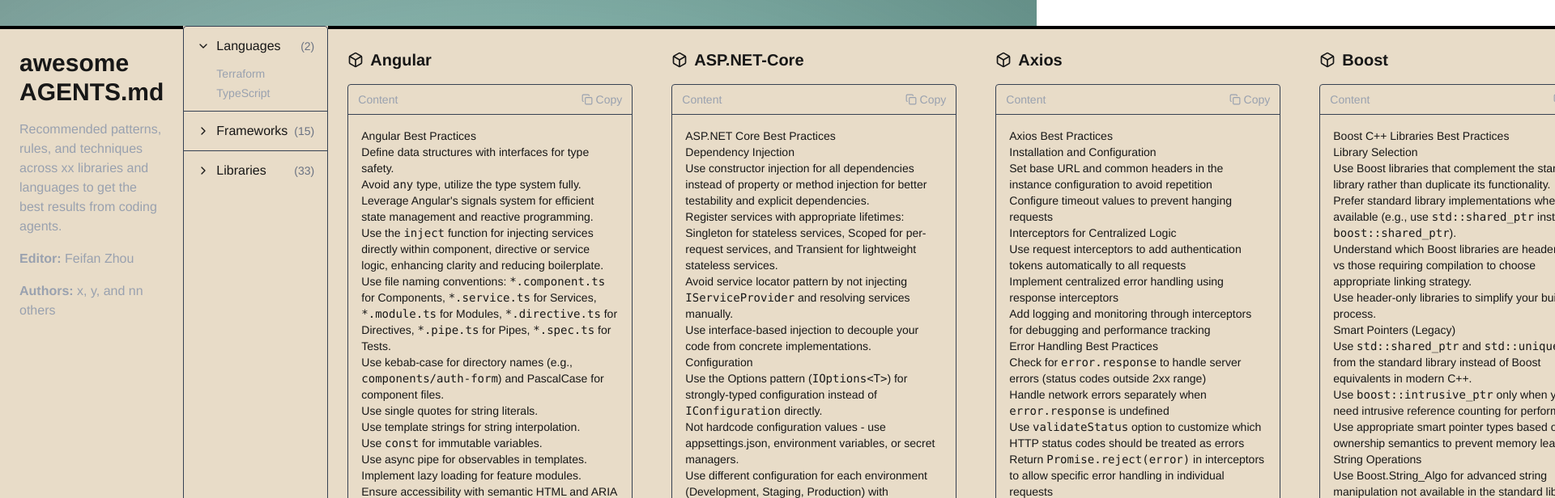
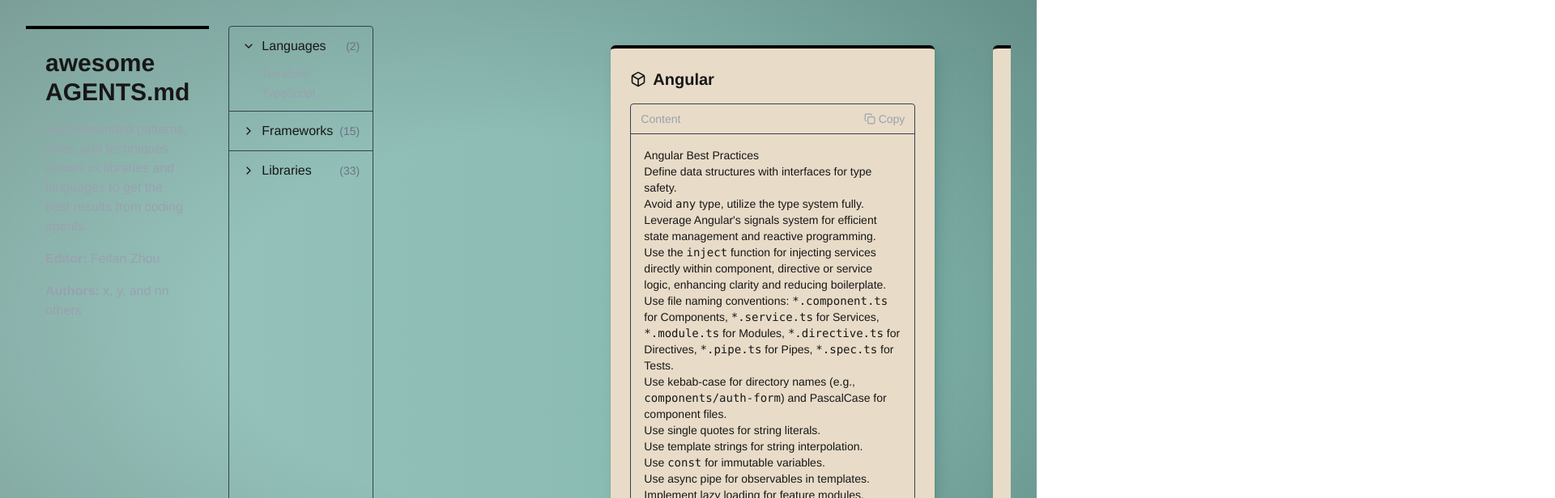
Before and after one commit to tanagram/awesomeagents.md, a Next.js app: page / in a window 1280 px wide. Shown: the top 616 px of the page at 81% size, 1920 px wide, since content can reach past the window. Built offline with nearby package versions, Linux system fonts and the light colour scheme.

Commit message:
Implement card scroll

```diff
--- a/src/app/globals.css
+++ b/src/app/globals.css
@@ -3,12 +3,17 @@
 :root {
   --background: #ffffff;
   --foreground: #171717;
+  --content-card-shadow-color: 170deg 22% 42%;
 }
 
 @theme inline {
   --color-background: var(--background);
   --color-foreground: var(--foreground);
   --font-sans: "Helvetica Neue", Helvetica, Arial, sans-serif;
+  --shadow-elevation-medium: 0.4px 0.6px 1px hsl(var(--content-card-shadow-color) / 0.1),
+    1.6px 2.3px 3.8px -0.3px hsl(var(--content-card-shadow-color) / 0.17),
+    3.4px 4.9px 8.1px -0.7px hsl(var(--content-card-shadow-color) / 0.25),
+    7.2px 10.5px 17.2px -1px hsl(var(--content-card-shadow-color) / 0.32);
 }
 
 @media (prefers-color-scheme: dark) {
--- a/src/app/page.tsx
+++ b/src/app/page.tsx
@@ -1,5 +1,6 @@
 import Markdown from "react-markdown";
 import { ContentCard } from "@/components/ContentCard";
+import { ScrollCard } from "@/components/ScrollCard";
 import { TitleCard } from "@/components/TitleCard";
 import { TableOfContents } from "@/components/TableOfContents";
 import { getTableOfContentsData } from "@/lib/getTableOfContentsData";
@@ -13,18 +14,21 @@
     <>
       <div className="pointer-events-none fixed inset-0 bg-linear-to-r from-[#9ac5be] via-[#8dbdb5] to-[#7eb3aa]"></div>
       <div className="pointer-events-none fixed inset-0 bg-[radial-gradient(ellipse_at_center,transparent_0%,transparent_40%,rgba(0,0,0,0.2)_100%)]"></div>
-      <div className="relative grid min-h-screen w-fit justify-items-center">
-        <div className="flex h-screen w-full flex-col gap-6 p-8 pl-0 md:flex-row md:gap-0">
-          <div className="flex h-full w-full flex-col gap-6 bg-[#e8dcc8] md:flex-row md:gap-0 md:overflow-x-auto">
+      <div className="relative grid min-h-screen w-full justify-items-center overflow-hidden">
+        <div className="flex h-screen w-full flex-col gap-6 p-8 md:flex-row md:gap-0 md:overflow-hidden">
+          <div className="flex h-full w-full flex-col gap-6 overflow-x-scroll md:flex-row">
             <TitleCard />
+            <ScrollCard>
               <TableOfContents data={tocData} />
+            </ScrollCard>
             {contentEntries.map((entry, index) => (
+              <ScrollCard key={`${entry.category}-${entry.name}`}>
                 <ContentCard
-                key={`${entry.category}-${entry.name}`}
                   title={entry.name}
                   content={<Markdown>{entry.content}</Markdown>}
                   pageNumber={index + 1}
                 />
+              </ScrollCard>
             ))}
           </div>
         </div>
--- a/src/components/ContentCard.tsx
+++ b/src/components/ContentCard.tsx
@@ -48,8 +48,10 @@
     }
   };
 
+  // py-6 around everything enables each card's shadow to be visible
   return (
-    <div className="flex h-full flex-col gap-4 border-t-4 border-solid border-t-black p-6 md:w-[400px] md:shrink-0 dark:border-t-white">
+    <div className="py-6">
+      <div className="shadow-elevation-medium flex h-full flex-col gap-4 rounded-md border-t-4 border-solid border-t-black bg-[#e8dcc8] p-6 md:w-[400px] md:shrink-0 dark:border-t-white">
         <div className="flex min-h-0 flex-1 flex-col gap-4">
           <div className="flex shrink-0 flex-col gap-2">
             <div className="flex items-center gap-2">
@@ -92,11 +94,12 @@
               {content}
             </div>
           </div>
-      </div>
 
           <div className="shrink-0 text-right text-sm text-gray-500">
             {pageNumber}
           </div>
         </div>
+      </div>
+    </div>
   );
 }
--- /dev/null
+++ b/src/components/ScrollCard.tsx
@@ -0,0 +1,13 @@
+import { type ReactNode } from "react";
+
+interface ScrollCardProps {
+  children: ReactNode;
+}
+
+export function ScrollCard({ children }: ScrollCardProps) {
+  return (
+    <div className="flex h-full w-[35vw] shrink-0">
+      <div className="sticky left-0 flex h-full">{children}</div>
+    </div>
+  );
+}
```
Lines whose indentation alone changed are shown as unchanged.
